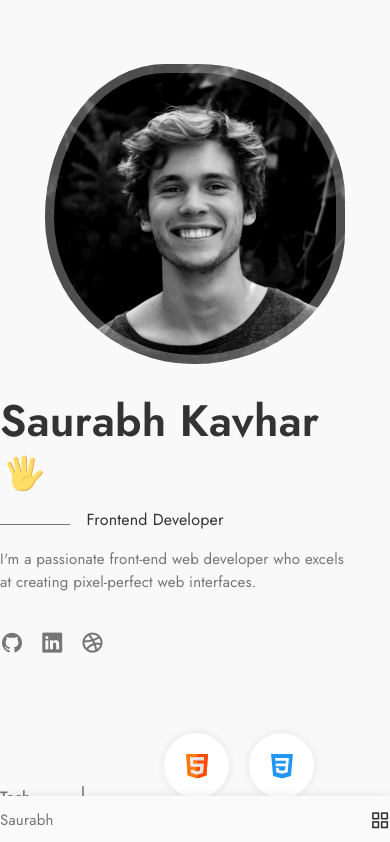
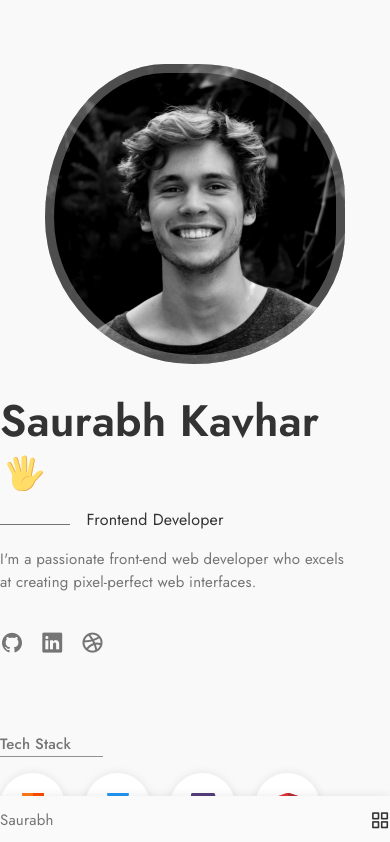
Before and after one commit to SK1330/saurabhk, a React (Create React App) app: page / in a window 390 px wide. Shown: the top 842 px of the page. Built offline with nearby package versions, Linux system fonts and the light colour scheme.

Commit message:
pushing css changes for mobile view

```diff
--- a/src/components/home/home.css
+++ b/src/components/home/home.css
@@ -145,7 +145,22 @@
 }
 
 /* For medium devices */
-@media screen and (max-width: 768px) {}
+@media screen and (max-width: 768px) {
+    .short_skills{
+        flex-direction: column;
+        align-items: flex-start;
+        row-gap: 1rem;
+    }
+    .short_skills .text{
+        border-right: none;
+        border-bottom: 1px solid rgba(45, 46, 50, .5);
+    }
+
+    .short_skills_icons ul{
+        display: flex;
+        flex-wrap: wrap;
+    }
+}
 
 @media screen and (max-width: 576px) {
     .service__container {
```
